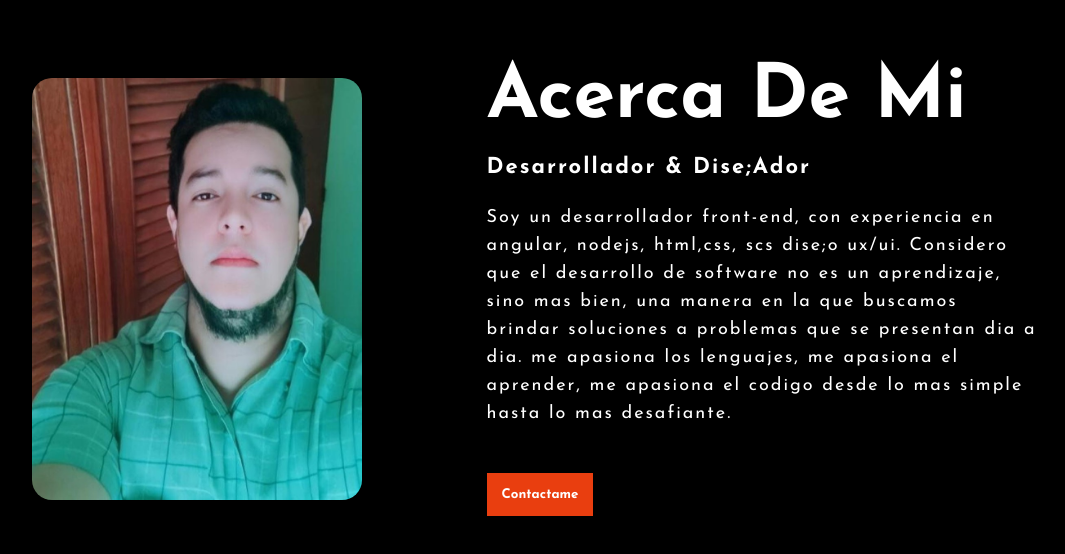
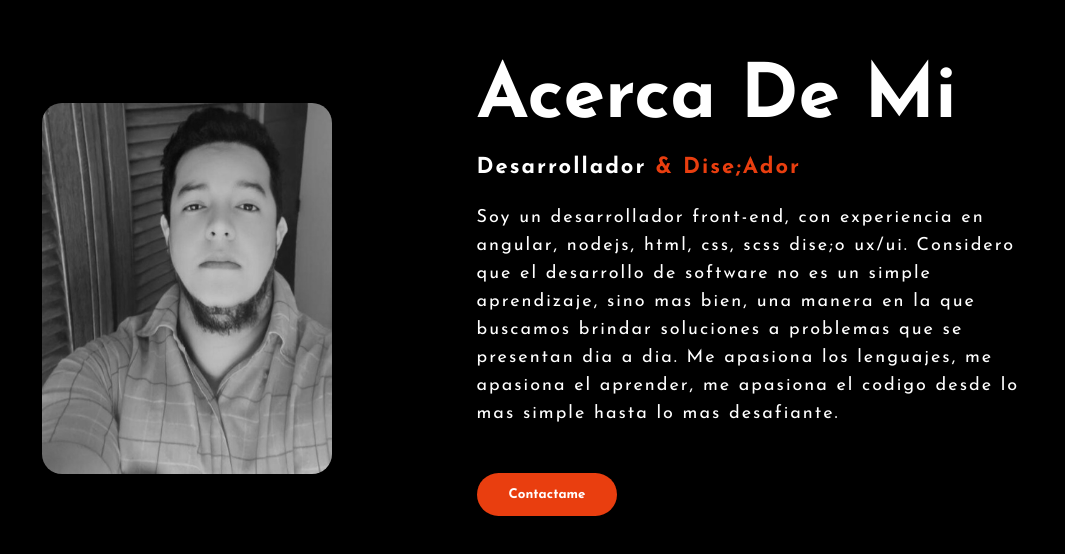
Before and after one commit to Nightwing-Dev/landingPagePortafolio, a plain HTML site: page index.html in a window 1280 px wide. Shown: the part 839-1393 px from the top of the page, without its empty margins (106-1171 px from the left). Drawn offline with Linux system fonts and the light colour scheme.

Commit message:
sigo con la paginita

```diff
--- a/index.html
+++ b/index.html
@@ -47,10 +47,10 @@
             <img src="img/diego-profile.jpg">
             <div class="about-text">
                 <h2>Acerca De Mi</h2>
-                <h5>Desarrollador & Dise;ador </h5>
-                <p>Soy un desarrollador front-end, con experiencia en angular, nodejs, html,css, scs
-                    dise;o ux/ui. Considero que el desarrollo de software no es un aprendizaje, sino mas bien,
-                    una manera en la que buscamos brindar soluciones a problemas que se presentan dia a dia. me apasiona
+                <h5>Desarrollador <span>& Dise;ador </span></h5>
+                <p>Soy un desarrollador front-end, con experiencia en angular, nodejs, html, css, scss
+                    dise;o ux/ui. Considero que el desarrollo de software no es un simple aprendizaje, sino mas bien,
+                    una manera en la que buscamos brindar soluciones a problemas que se presentan dia a dia. Me apasiona
                     los lenguajes, me apasiona el aprender, me apasiona el codigo desde lo mas simple hasta lo mas
                     desafiante.
                 </p>
--- a/style.css
+++ b/style.css
@@ -166,8 +166,9 @@ h3 {
 
 .about img {
     height: auto;
-    width: 330px;
+    width: 290px;
     border-radius: 20px;
+    filter: grayscale(3);
 }
 
 .about-text {
@@ -212,8 +213,15 @@ button {
     text-decoration: none;
     border: 2px solid transparent;
     font-weight: bold;
-    padding: 13px;
+    padding: 13px 30px;
+    border-radius: 30px;
+    transition: .4s;
+}
 
+button:hover {
+    background-color: transparent;
+    border: 2px solid;
+    cursor: pointer;
 }
 
 @-moz-keyframes custom-name {
```
